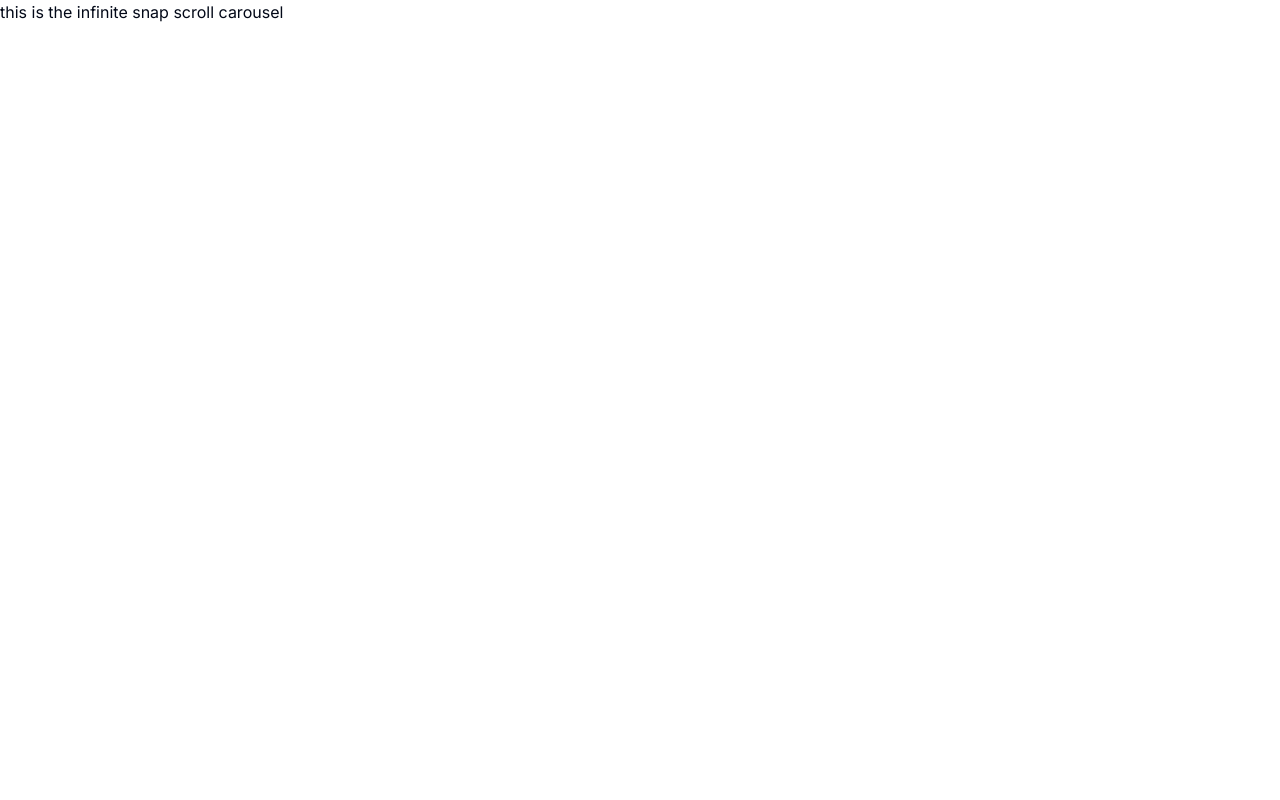
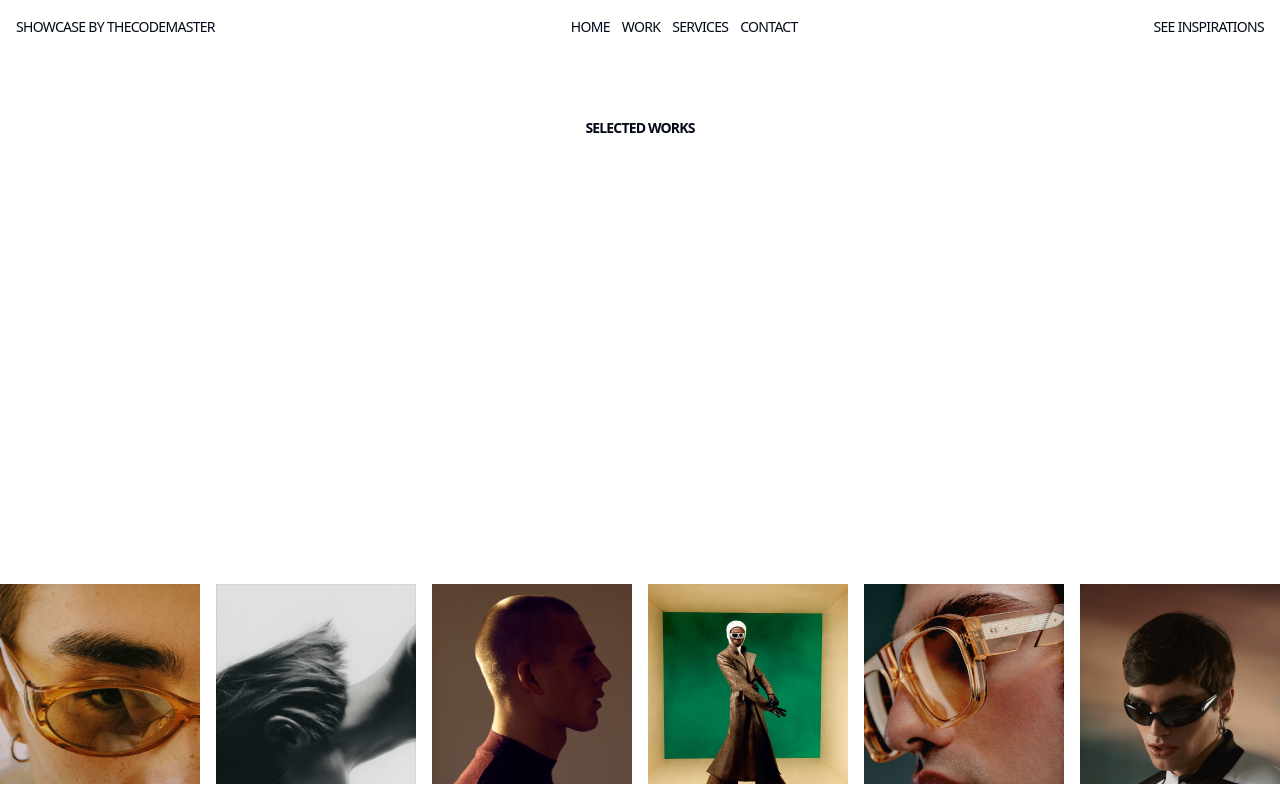
Before and after one commit to thecode-master-sy/micro-animations, a Next.js app: page /infinite-snap-scroll-carousel in a window 1280 px wide. Built offline with nearby package versions, Linux system fonts and the light colour scheme.

Commit message:
feat: infinite snap scroll carousel

```diff
--- /dev/null
+++ b/app/(animations)/infinite-snap-scroll-carousel/_components/carousel.tsx
@@ -0,0 +1,15 @@
+import { gallery } from "../static";
+
+export default function Carousel() {
+  return (
+    <div className="w-full fixed bottom-4 left-0 right-0 overflow-hidden">
+      <div className="w-max flex gap-4">
+        {gallery.map((item) => (
+          <div key={item.id} className="w-[200px] h-[200px]">
+            <img src={item.image} alt={item.name} />
+          </div>
+        ))}
+      </div>
+    </div>
+  );
+}
--- /dev/null
+++ b/app/(animations)/infinite-snap-scroll-carousel/_components/image-preview.tsx
@@ -0,0 +1,8 @@
+
+
+export default function ImagePreview() {
+    return <div>
+
+
+    </div>;
+}
--- /dev/null
+++ b/app/(animations)/infinite-snap-scroll-carousel/_components/nav.tsx
@@ -0,0 +1,16 @@
+export default function Nav() {
+  return (
+    <div className="uppercase p-4 flex justify-between tracking-tighter">
+      <div>Showcase by thecodemaster</div>
+
+      <ul className=" gap-3 hidden md:flex">
+        <li>Home</li>
+        <li>Work</li>
+        <li>Services</li>
+        <li>Contact</li>
+      </ul>
+
+      <button className="uppercase text-right">See inspirations</button>
+    </div>
+  );
+}
--- /dev/null
+++ b/app/(animations)/infinite-snap-scroll-carousel/infinite-snap-scroll-carousel.css
@@ -0,0 +1,8 @@
+body {
+  font-size: clamp(14px, 1.05vw, 50px);
+}
+
+h1 {
+  font-size: clamp(2.5em, 6vw, 10em);
+  letter-spacing: -0.06em;
+}
--- /dev/null
+++ b/app/(animations)/infinite-snap-scroll-carousel/layout.tsx
@@ -0,0 +1,33 @@
+import type { Metadata } from "next";
+import { Toaster } from "@/components/ui/sonner";
+import "./infinite-snap-scroll-carousel.css";
+
+export const metadata: Metadata = {
+  title: "Infinite snap scroll carousel",
+  description: "An animation by thecodemaster",
+};
+
+export default function RootLayout({
+  children,
+}: Readonly<{
+  children: React.ReactNode;
+}>) {
+  return (
+    <html lang="en">
+      <body className={` min-h-screen`}>
+        {children}
+        <Toaster
+          position="top-right"
+          toastOptions={{
+            style: {
+              backgroundColor: "rgba(0, 0, 0, 0.1)",
+              backdropFilter: "blur(50px)",
+              border: "none",
+              color: "black",
+            },
+          }}
+        />
+      </body>
+    </html>
+  );
+}
--- a/app/(animations)/infinite-snap-scroll-carousel/page.tsx
+++ b/app/(animations)/infinite-snap-scroll-carousel/page.tsx
@@ -1,5 +1,18 @@
 "use client";
 
+import Nav from "./_components/nav";
+import ImagePreview from "./_components/image-preview";
+import Carousel from "./_components/carousel";
+
 export default function InfiniteSnapScrollCarousel() {
-  return <div>this is the infinite snap scroll carousel</div>;
+  return (
+    <div className="min-h-[100svh] flex flex-col">
+      <Nav />
+      <ImagePreview />
+      <h1 className="uppercase text-center md:mt-[5vw] my-auto font-bold">
+        Selected Works
+      </h1>
+      <Carousel />
+    </div>
+  );
 }
--- /dev/null
+++ b/app/(animations)/infinite-snap-scroll-carousel/static.ts
@@ -0,0 +1,52 @@
+export const gallery = [
+  {
+    id: 1,
+    name: "Project One",
+    image: "/photo-gallery/photo-gallery-one.jpg",
+  },
+  {
+    id: 2,
+    name: "Project Two",
+    image: "/photo-gallery/photo-gallery-two.jpg",
+  },
+  {
+    id: 3,
+    name: "Project Three",
+    image: "/photo-gallery/photo-gallery-three.jpg",
+  },
+  {
+    id: 4,
+    name: "Project Four",
+    image: "/photo-gallery/photo-gallery-four.jpg",
+  },
+  {
+    id: 5,
+    name: "Project Five",
+    image: "/photo-gallery/photo-gallery-five.jpg",
+  },
+  {
+    id: 6,
+    name: "Project Six",
+    image: "/photo-gallery/photo-gallery-nine.jpg",
+  },
+  {
+    id: 7,
+    name: "Project Seven",
+    image: "/photo-gallery/photo-gallery-seven.jpg",
+  },
+  {
+    id: 8,
+    name: "Project Eight",
+    image: "/photo-gallery/photo-gallery-eight.jpg",
+  },
+  {
+    id: 9,
+    name: "Project Nine",
+    image: "/photo-gallery/photo-gallery-nine.jpg",
+  },
+  {
+    id: 10,
+    name: "Project Ten",
+    image: "/photo-gallery/photo-gallery-ten.jpg",
+  },
+];
```
